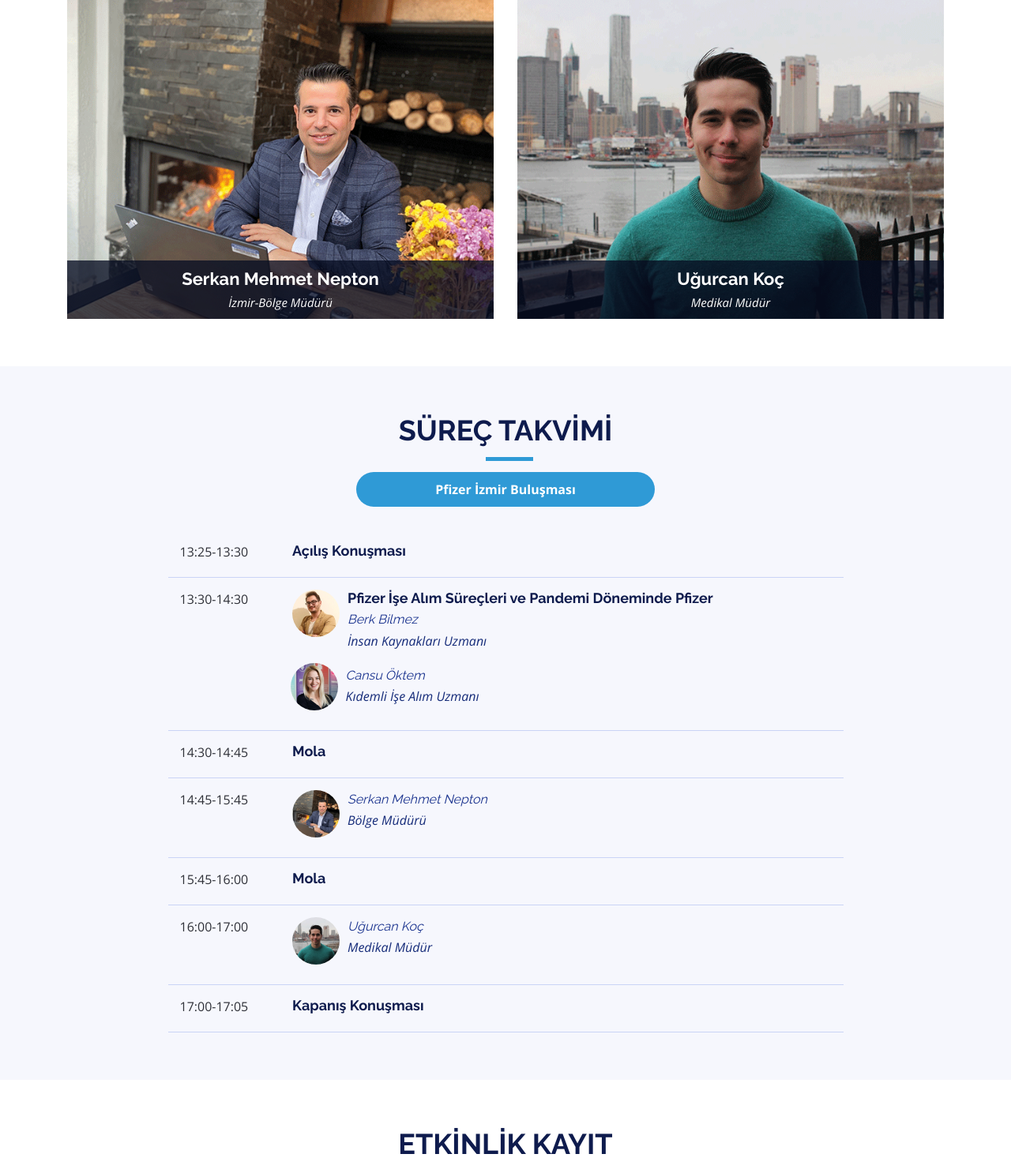
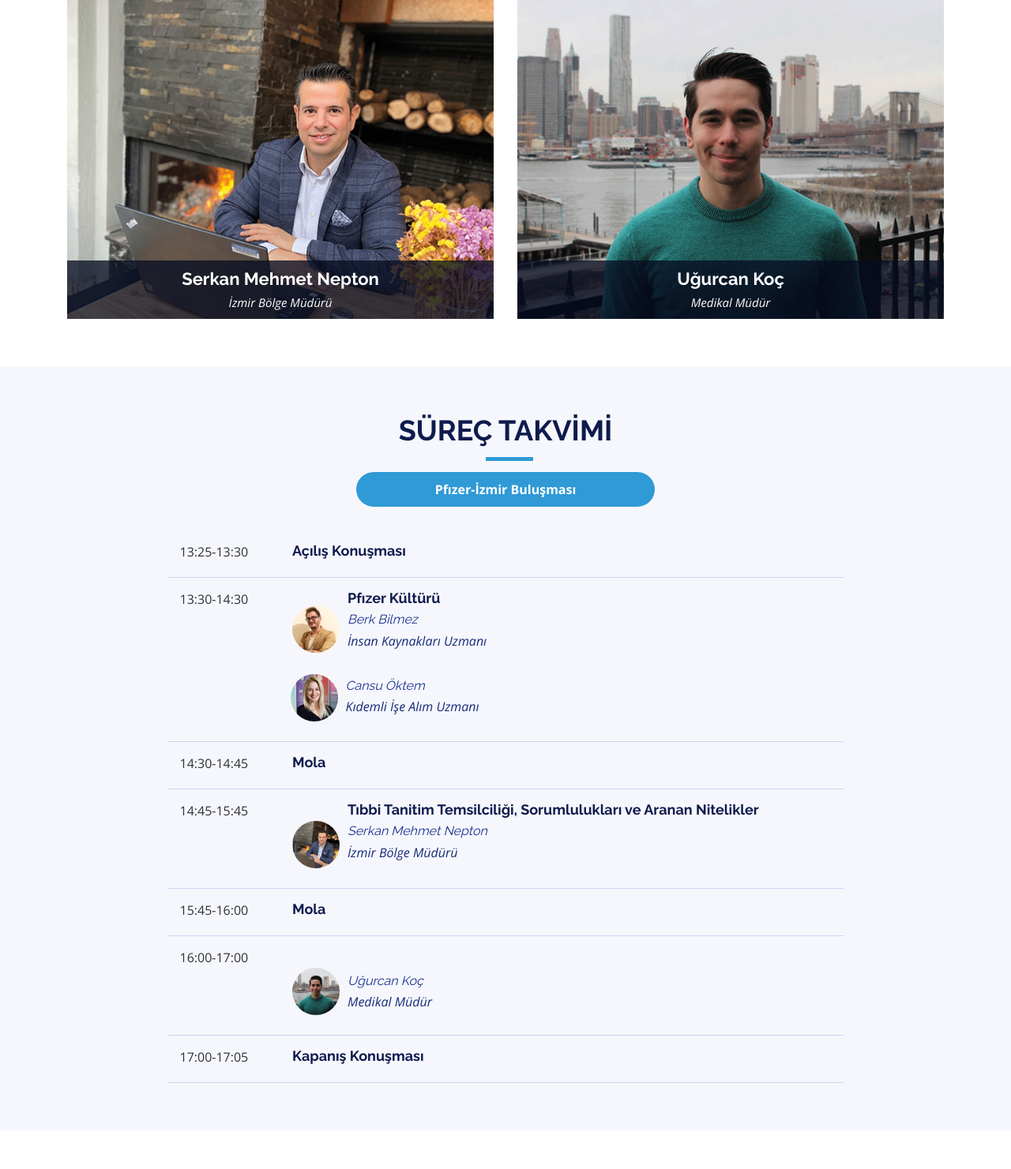
Before and after one commit to farukolcayy/pfizer, a PHP site: page / in a window 1280 px wide. Shown: the part 1591-3072 px from the top of the page at 79% size. Run offline with PHP 8.4, Linux system fonts and the light colour scheme.

Commit message:
commit(revize-2)

```diff
--- a/assets/css/style.css
+++ b/assets/css/style.css
@@ -925,7 +925,7 @@ body.mobile-nav-active #mobile-nav-toggle {
   overflow: hidden;
   border-radius: 50%;
   float: left;
-  margin: 0 10px 10px 0;
+  margin: 25px 10px 10px 0;
 }
 
 #schedule .schedule-item .speaker img {
--- a/index.html
+++ b/index.html
@@ -78,9 +78,10 @@
           </video>
             </div>
 
-          <div class="intro-container col-md-4 " data-aos="zoom-in" data-aos-delay="100" >
-            <h1 style="font-size: 51px; color: #25488a;">PFİZER<span> İZMİR BULUŞMASI <br></span>  <br>  </h1>
-             <p style="color: #25488a; font-size: 40px;">Yaşamlara dokunmak için <span style="color: #1ea9e1;">"BURADA SINIR YOK"</span></p>
+          <div class="">
+              <img style="width: 40%; padding-top: 200px;" src="assets/img/logo-02.png " alt="">
+            <!-- <h1 style="font-size: 48px; color: #25488a;">PFIZER<span> İZMİR BULUŞMASI <br></span>  <br>  </h1>
+             <p style="color: #25488a; font-size: 40px;">Yaşamlara Dokunmak İçin <span style="color: #1ea9e1;">"BURADA SINIR YOK"</span></p> -->
         </div>
 
         </div>
@@ -158,7 +159,7 @@
                             <img src="assets/img/speakers/serkan.png" alt="Speaker 3" class="img-fluid">
                             <div class="details">
                                 <h3><a href="speaker-details.html" >Serkan Mehmet Nepton</a></h3>
-                                <p>İzmir-Bölge Müdürü</p>
+                                <p>İzmir Bölge Müdürü</p>
                                 <div class="social">
 
                                     <a href="https://www.linkedin.com/in/serkan-nepton-2963b363/" target="_blank"><i class="fa fa-linkedin"></i></a>
@@ -196,7 +197,7 @@
 
                 <ul class="nav nav-tabs" role="tablist" data-aos="fade-up" data-aos-delay="100">
                     <li class="nav-item">
-                        <a class="nav-link active" href="#day-1" role="tab" data-toggle="tab">Pfizer İzmir Buluşması</a>
+                        <a class="nav-link active" href="#day-1" role="tab" data-toggle="tab">Pfızer-İzmir Buluşması</a>
                     </li>
 
                 </ul>
@@ -220,17 +221,17 @@
                         <div class="row schedule-item">
                             <div class="col-md-2"><time>13:30-14:30</time></div>
                             <div class="col-md-10">
-                                <div class="speaker">
-                                    <img src="assets/img/speakers/berk-bilmez.png" alt="Brenden Legros">
+                                <div class="speaker" style="margin-top: 20px;">
+                                    <img  src="assets/img/speakers/berk-bilmez.png" alt="Brenden Legros">
                                 </div>
-                                <h4>Pfizer İşe Alım Süreçleri ve Pandemi Döneminde Pfizer</h4>
+                                <h4>Pfızer Kültürü</h4>
                                 <div>
                                     <h4> <span>Berk Bilmez</span></h4>
                                     <p>İnsan Kaynakları Uzmanı</p>
                                 </div>
 
                                </div>
-                                <div class="speaker"style="margin-top: 16px; margin-left: 155px;">
+                                <div class="speaker"style="margin-top: 17px; margin-left: 155px;">
                                     <img src="assets/img/speakers/cansu.png" alt="Hubert Hirthe">
                                 </div>
                                 <div class="speaker-multi-css">
@@ -254,8 +255,12 @@
                                 <div class="speaker">
                                     <img src="assets/img/speakers/serkan.png" alt="Cole Emmerich">
                                 </div>
-                                <h4> <span>Serkan Mehmet Nepton</span></h4>
-                                <p>Bölge Müdürü</p>
+                                <h4>Tıbbi Tanitim Temsilciliği, Sorumlulukları ve Aranan Nitelikler</h4>
+                                <div>
+                                    <h4> <span>Serkan Mehmet Nepton</span></h4>
+                                    <p>İzmir Bölge Müdürü</p>
+                                </div>
+
                             </div>
                         </div>
 
@@ -273,8 +278,12 @@
                                 <div class="speaker">
                                     <img src="assets/img/speakers/ugurcan.png" alt="Jack Christiansen">
                                 </div>
-                                <h4> <span>Uğurcan Koç</span></h4>
-                                <p>Medikal Müdür</p>
+                                <h4></h4>
+                                <div style="padding-top: 25px;">
+                                    <h4> <span>Uğurcan Koç</span></h4>
+                                    <p>Medikal Müdür</p>
+                                </div>
+
                             </div>
                         </div>
                         <div class="row schedule-item">
@@ -441,7 +450,7 @@
 
 
                     <div class="col-lg-4 col-md-6 footer-contact">
-                        <h4>İletişim</h4>
+                        <h4>İLETİŞİM</h4>
                         <p>
 
 
@@ -463,7 +472,7 @@
 
         <div class="container">
             <div class="copyright">
-                &copy; Pfizer İzmir Buluşması, <a href="https://ogrencikariyeri.com/" ">Öğrenci Kariyeri</a>  ve <a href="https://badiworks.com/ "">BadiWorks</a> tarafından desteklenmektedir.
+                &copy; Pfızer İzmir Buluşması, <a href="https://ogrencikariyeri.com/" ">Öğrenci Kariyeri</a>  ve <a href="https://badiworks.com/ "">BadiWorks</a> tarafından desteklenmektedir.
             </div>
 
         </div>
```
Also changed, not shown: assets/img/logo-02.png (added).
